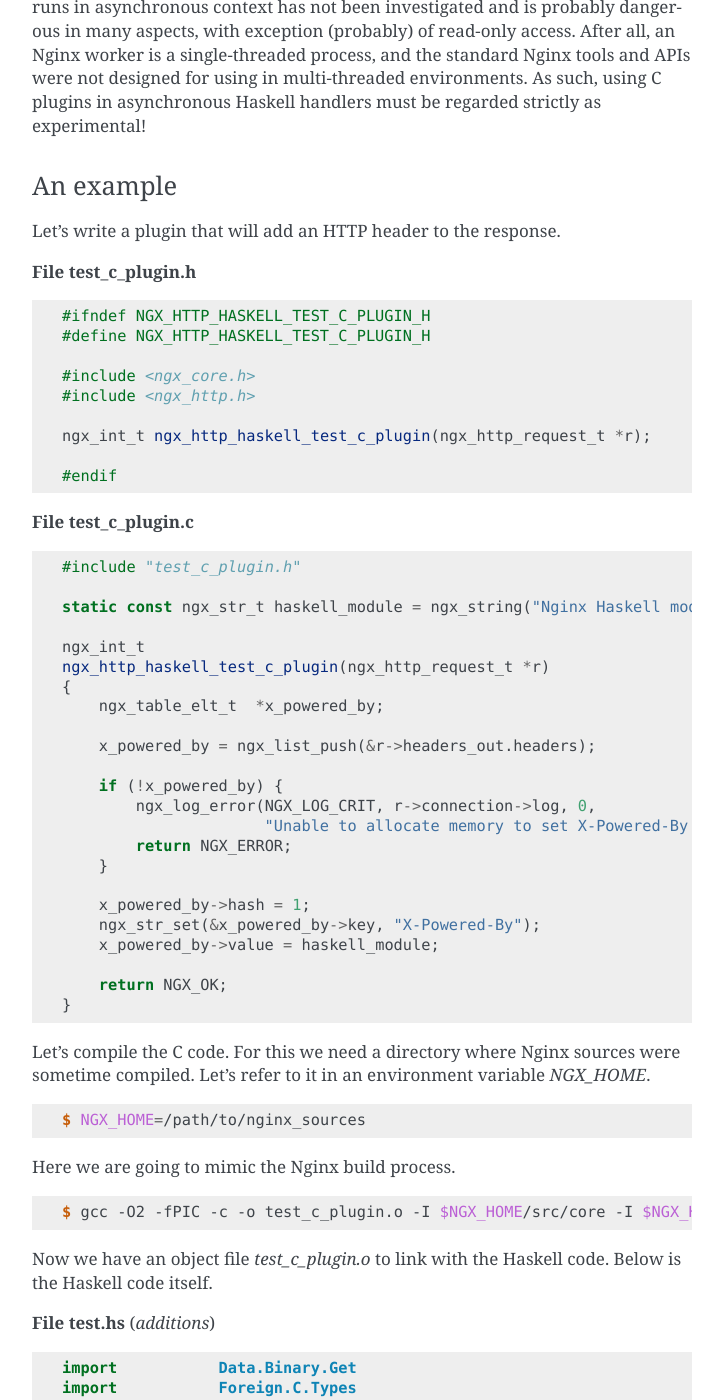
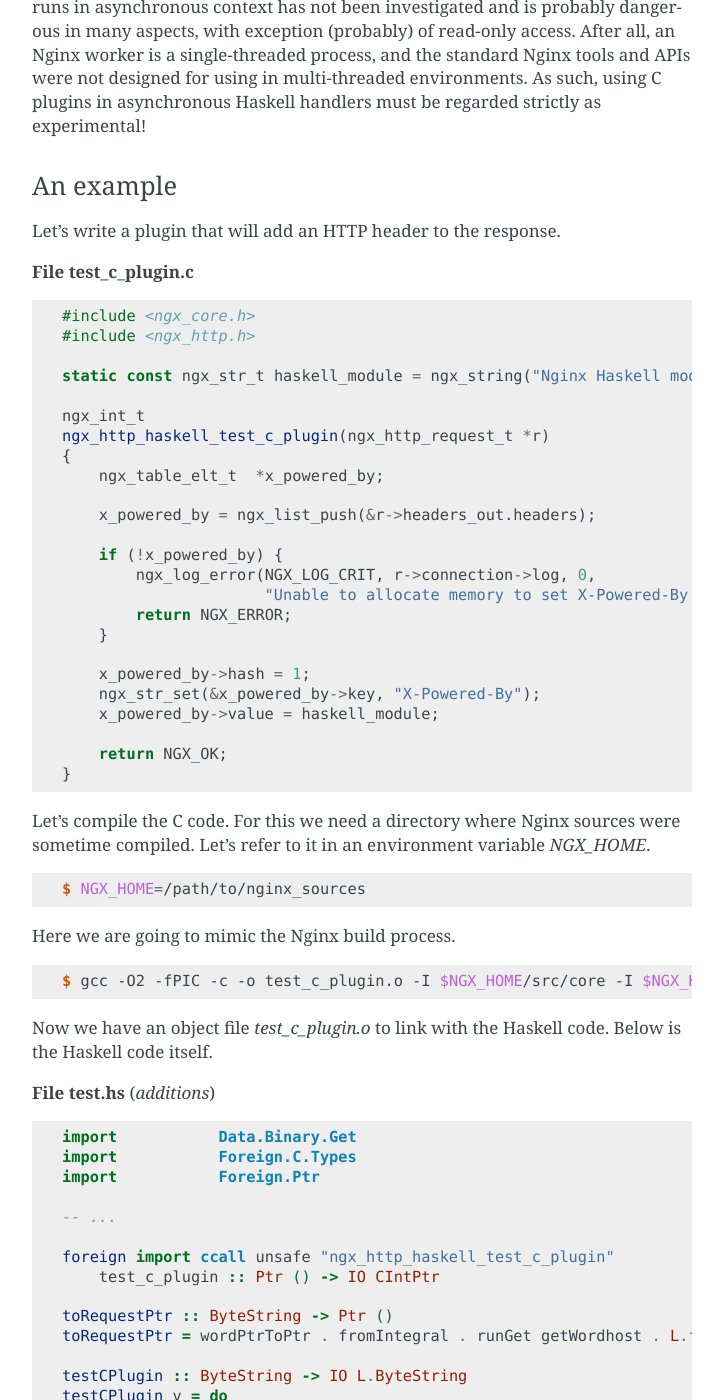
Before and after one commit to lyokha/nginx-haskell-module, a Sphinx documentation site: the page built from docs/yet-another-doc-with-examples/nginx-haskell-module-yadwe.rst, in a window 1280 px wide and 1400 px high, scrolled down 22871 px. Shown: the whole window, without its empty margins (388-1111 px from the left). Built offline with Sphinx 7.4.7, drawn with Linux system fonts in a browser that asks for light colours; some of the changed text lies outside the part shown.

Commit message:
removed unnecessary file test_c_plugin.h; docs updated

```diff
--- a/docs/yet-another-doc-with-examples/nginx-haskell-module-yadwe.rst
+++ b/docs/yet-another-doc-with-examples/nginx-haskell-module-yadwe.rst
@@ -1043,25 +1043,12 @@ An example
 
 Let’s write a plugin that will add an HTTP header to the response.
 
-**File test_c_plugin.h**
+**File test_c_plugin.c**
 
 .. code-block:: c
-
-   #ifndef NGX_HTTP_HASKELL_TEST_C_PLUGIN_H
-   #define NGX_HTTP_HASKELL_TEST_C_PLUGIN_H
 
    #include <ngx_core.h>
    #include <ngx_http.h>
-
-   ngx_int_t ngx_http_haskell_test_c_plugin(ngx_http_request_t *r);
-
-   #endif
-
-**File test_c_plugin.c**
-
-.. code-block:: c
-
-   #include "test_c_plugin.h"
 
    static const ngx_str_t haskell_module = ngx_string("Nginx Haskell module");
 
@@ -1099,6 +1086,10 @@ Here we are going to mimic the Nginx build process.
 
 Now we have an object file *test_c_plugin.o* to link with the Haskell code. Below is the Haskell code itself.
 
+.. raw:: latex
+
+   \pagebreak
+
 **File test.hs** (*additions*)
 
 .. code-block:: haskell
@@ -1109,7 +1100,7 @@ Now we have an object file *test_c_plugin.o* to link with the Haskell code. Belo
 
    -- ...
 
-   foreign import ccall unsafe "test_c_plugin.h ngx_http_haskell_test_c_plugin"
+   foreign import ccall unsafe "ngx_http_haskell_test_c_plugin"
        test_c_plugin :: Ptr () -> IO CIntPtr
 
    toRequestPtr :: ByteString -> Ptr ()
@@ -1236,6 +1227,10 @@ There is no way to catch exceptions in *pure* handlers. However they can arise f
 
 Fortunately, all exceptions, synchronous and asynchronous, are caught on top of the module’s Haskell code. If a handler does not catch an exception itself, the
 exception gets caught higher and logged by Nginx. However, using exception handlers in Haskell handlers, when it’s possible, should be preferred.
+
+.. raw:: latex
+
+   \pagebreak
 
 Summary table of all Nginx directives of the module
 ===================================================
@@ -1529,7 +1524,7 @@ File *test.hs*
        return $ L.fromChunks ["getUrlService set links ", linksList]
    ngxExportServiceHook 'grepHttpbinLinksHook
 
-   foreign import ccall unsafe "test_c_plugin.h ngx_http_haskell_test_c_plugin"
+   foreign import ccall unsafe "ngx_http_haskell_test_c_plugin"
        test_c_plugin :: Ptr () -> IO CIntPtr
 
    toRequestPtr :: ByteString -> Ptr ()
@@ -1674,9 +1669,9 @@ File *test.conf*
 
 .. raw:: html
 
-   <!--\appendixpagenumbering[TEST_C_PLUGIN.H]-->
-
-File *test_c_plugin.h*
+   <!--\appendixpagenumbering[TEST_C_PLUGIN.C]-->
+
+File *test_c_plugin.c*
 ----------------------
 
 .. code-block:: c
@@ -1693,26 +1688,8 @@ File *test_c_plugin.h*
     *          -I $NGX_HOME/objs test_c_plugin.c
     */
 
-   #ifndef NGX_HTTP_HASKELL_TEST_C_PLUGIN_H
-   #define NGX_HTTP_HASKELL_TEST_C_PLUGIN_H
-
    #include <ngx_core.h>
    #include <ngx_http.h>
-
-   ngx_int_t ngx_http_haskell_test_c_plugin(ngx_http_request_t *r);
-
-   #endif
-
-.. raw:: html
-
-   <!--\appendixpagenumbering[TEST_C_PLUGIN.C]-->
-
-File *test_c_plugin.c*
-----------------------
-
-.. code-block:: c
-
-   #include "test_c_plugin.h"
 
    static const ngx_str_t haskell_module = ngx_string("Nginx Haskell module");
 
```
Also changed, not shown: README.md (+2 -15 lines), docs/yet-another-doc-with-examples/nginx-haskell-module-yadwe.html (+6 -31 lines), docs/yet-another-doc-with-examples/nginx-haskell-module-yadwe.md (+10 -34 lines), 8 other files.
